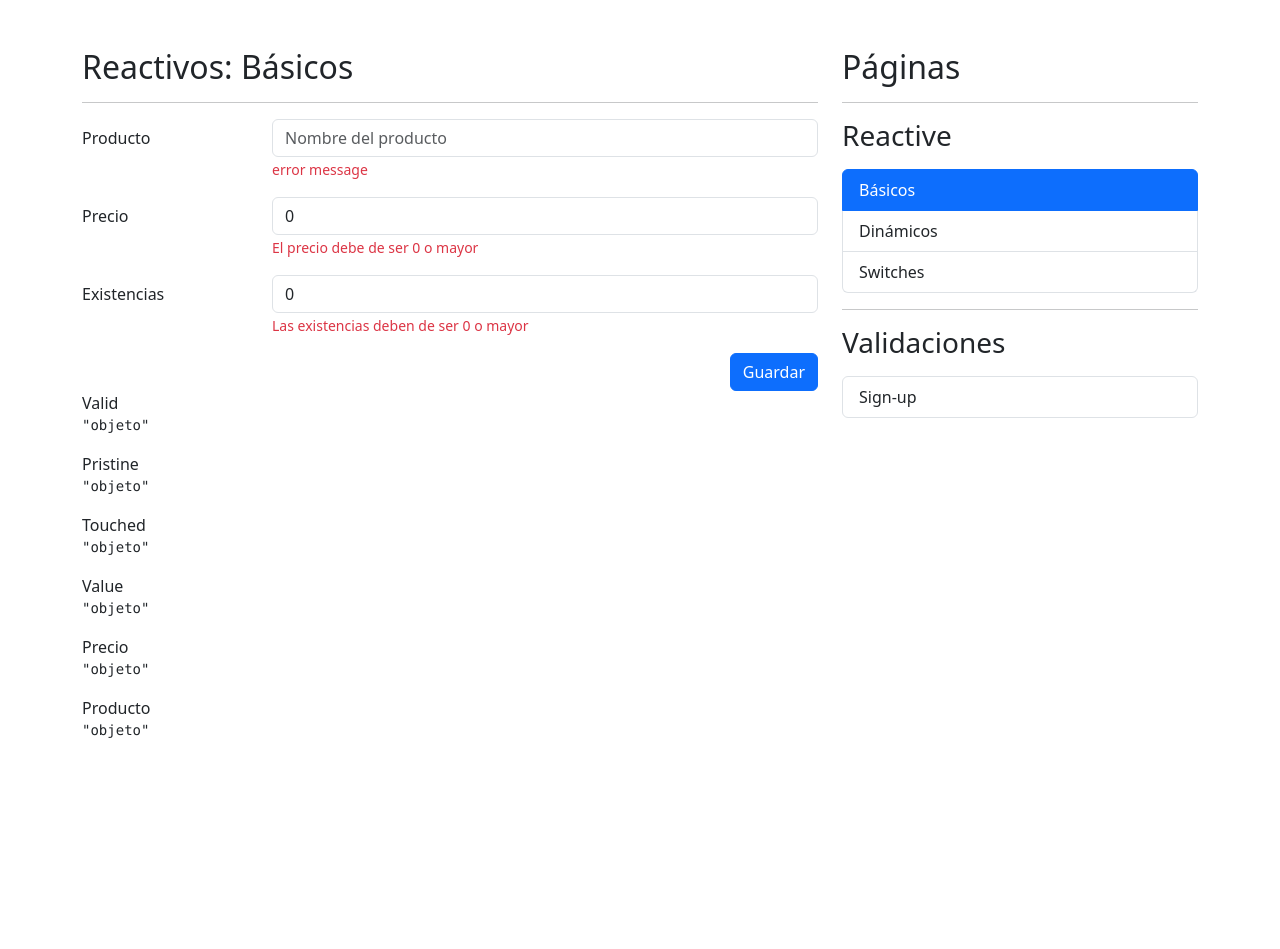
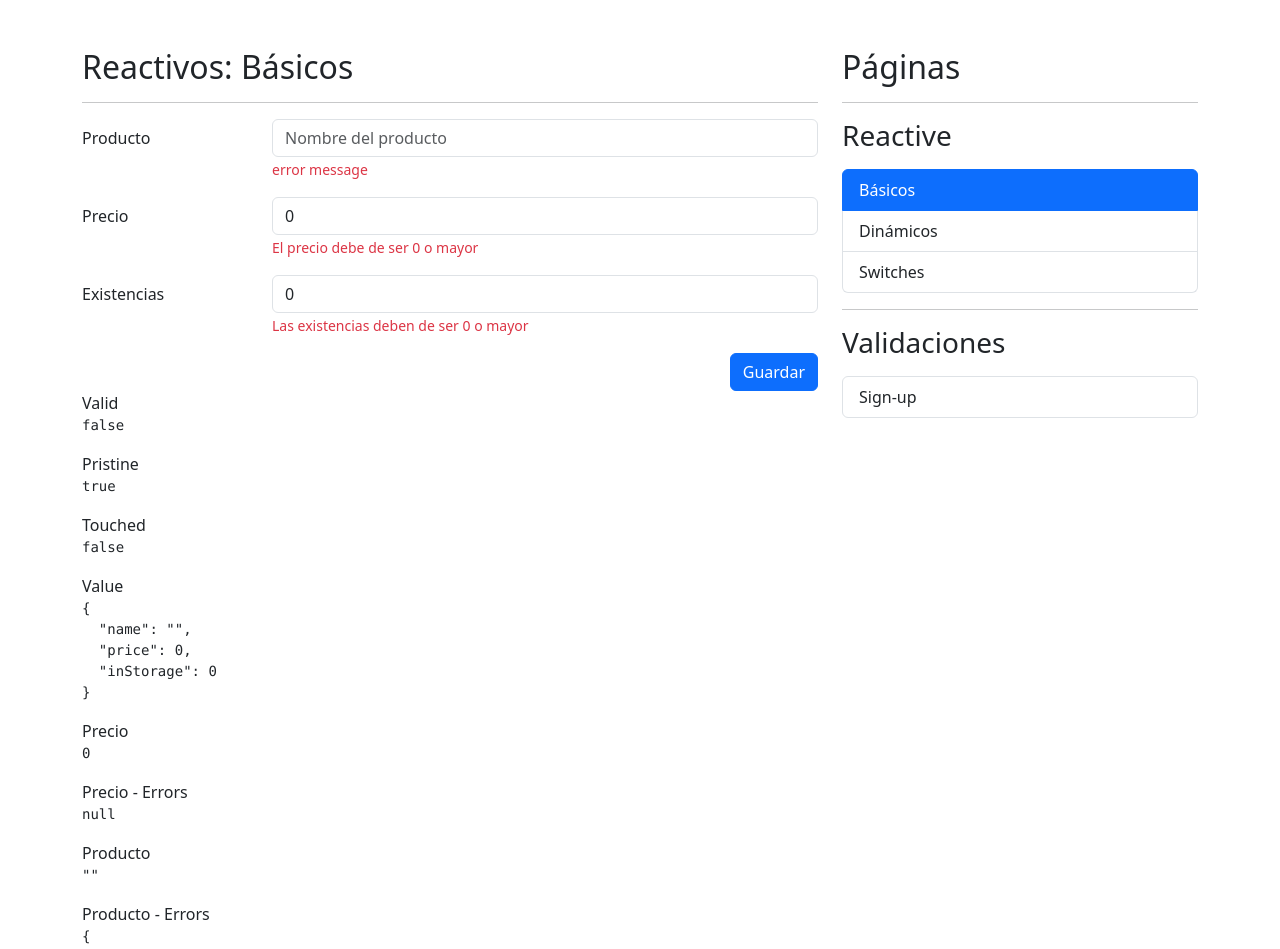
Before and after one commit to nicolashidalgo1989/07-formApp, an Angular app: page /reactive/basic in a window 1280 px wide. Shown: the top 949 px of the page. Before the commit the page ends 800 px from the top, so only its background shows below. Built offline with nearby package versions, Linux system fonts and the light colour scheme.

Commit message:
feat: Validators

```diff
--- a/src/app/reactive/pages/basic-page/basic-page.component.html
+++ b/src/app/reactive/pages/basic-page/basic-page.component.html
@@ -69,28 +69,31 @@
     </div>
 </div>
 
-
-
-
 <div class="row">
     <div class="col">
 
         <span>Valid</span>
-        <pre>{{ 'objeto' | json }}</pre>
+        <pre>{{ myForm.valid | json }}</pre>
 
         <span>Pristine</span>
-        <pre>{{ 'objeto' | json }}</pre>
+        <pre>{{ myForm.pristine | json }}</pre>
 
         <span>Touched</span>
-        <pre>{{ 'objeto' | json }}</pre>
+        <pre>{{ myForm.touched | json }}</pre>
 
         <span>Value</span>
-        <pre>{{ 'objeto' | json }}</pre>
+        <pre>{{ myForm.value | json }}</pre>
 
         <span>Precio</span>
-        <pre>{{ 'objeto' | json }}</pre>
+        <pre>{{ myForm.controls['price'].value | json }}</pre>
+
+        <span>Precio - Errors</span>
+        <pre>{{ myForm.controls['price'].errors | json }}</pre>
 
         <span>Producto</span>
-        <pre>{{ 'objeto' | json }}</pre>
+        <pre>{{ myForm.controls['name'].value | json }}</pre>
+
+        <span>Producto - Errors</span>
+        <pre>{{ myForm.controls['name'].errors | json }}</pre>
     </div>
 </div>
--- a/src/app/reactive/pages/basic-page/basic-page.component.ts
+++ b/src/app/reactive/pages/basic-page/basic-page.component.ts
@@ -1,5 +1,5 @@
 import { Component } from '@angular/core';
-import { FormBuilder, FormControl, FormGroup } from '@angular/forms';
+import { FormBuilder, FormControl, FormGroup, Validators } from '@angular/forms';
 
 @Component({
   templateUrl: './basic-page.component.html',
@@ -14,14 +14,15 @@
   // });
 
   public myForm: FormGroup = this.fb.group({
-    name: [ '' ],
-    price: [ 0 ],
-    inStorage: [ 0 ]
+    name: [ '', [  Validators.required, Validators.minLength(3) ] ],
+    price: [ 0, [ Validators.required, Validators.min(0) ] ],
+    inStorage: [ 0, [ Validators.required, Validators.min(0) ]  ]
   });
 
   constructor( private fb: FormBuilder){}
 
   onSave():void{
+    if( this.myForm.invalid ) return;
     console.log(this.myForm.value);
   }
 
```
